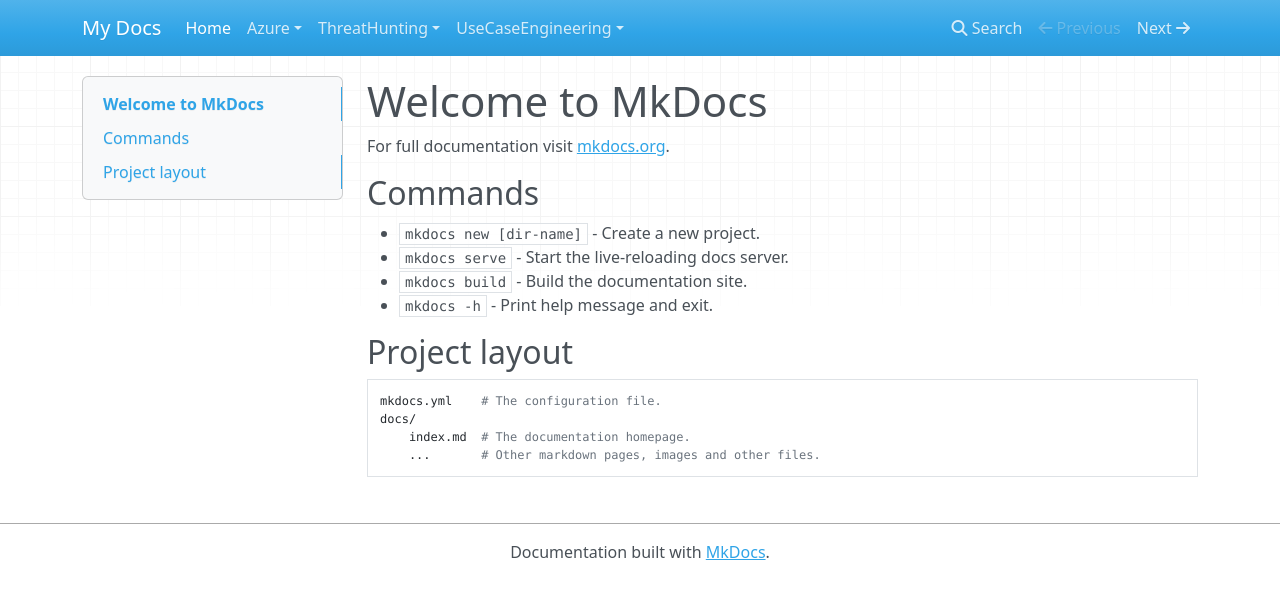
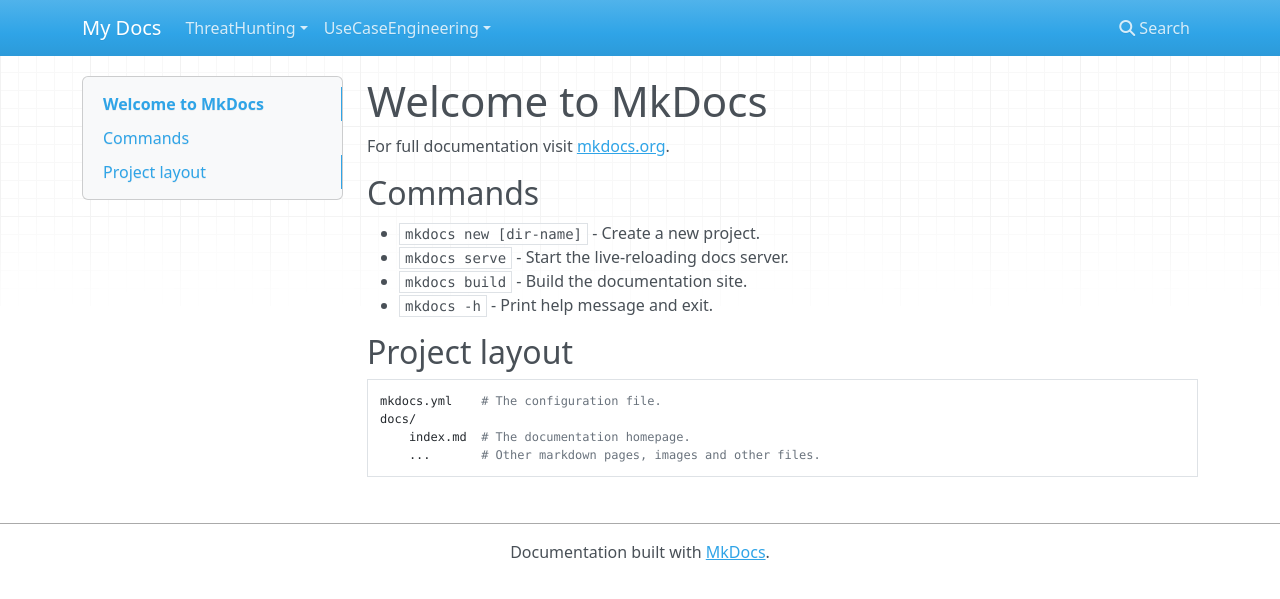
Before and after one commit to Purbayan2014/PersonalNotes, an MkDocs documentation site: the page built from docs/index.md, in a window 1280 px wide. Shown: the top 599 px of the page. Built offline with MkDocs 1.6.1, drawn with Linux system fonts in a browser that asks for light colours; nearby versions of some CDN libraries; part of the change alters nothing that is shown.

Commit message:
refracted paths

```diff
--- a/mkdocs.yml
+++ b/mkdocs.yml
@@ -14,9 +14,9 @@ markdown_extensions:
     - toc
 
 nav:
-  - Home: index.md
-  - Azure:
-      - Sentinel: azure/sentinel.md
+#   - Home: index.md
+#   - Azure:
+    #   - Sentinel: azure/sentinel.md
   - ThreatHunting:
       - foundations: threathunting/foundation.md
       - threat-Hunting-tools: threathunting/threat-hunting-tools.md
```
